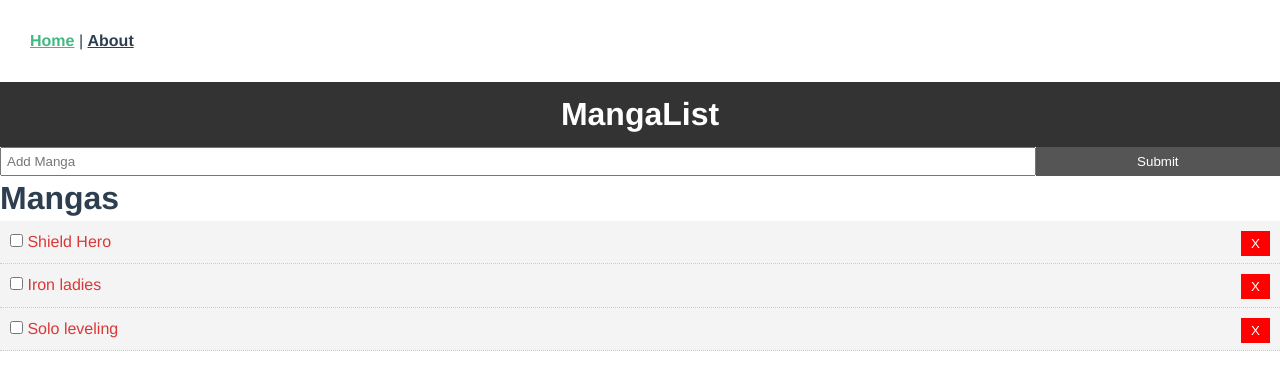
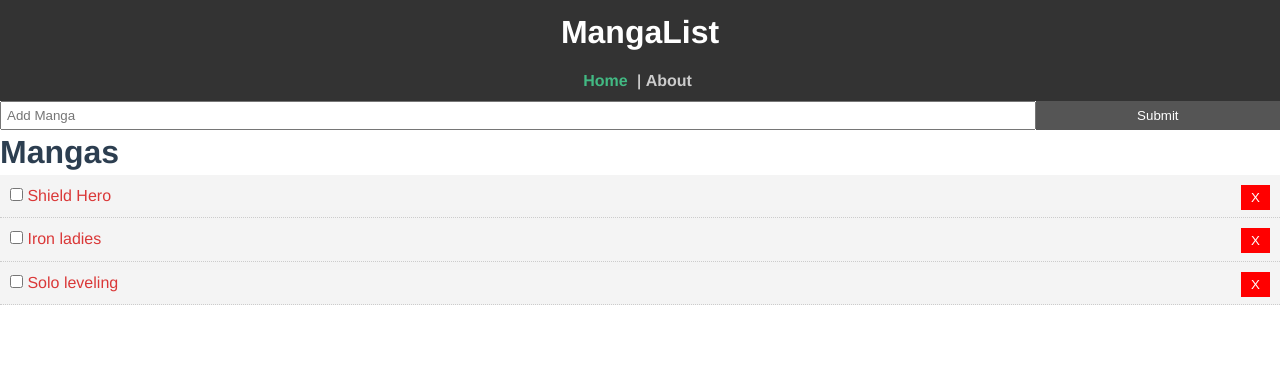
Before and after one commit to imcrazydia/mangalist, a Vue app: page / in a window 1280 px wide. Shown: the top 390 px of the page. Built offline with nearby package versions, Linux system fonts and the light colour scheme.

Commit message:
Header on every page

```diff
--- a/src/App.vue
+++ b/src/App.vue
@@ -1,12 +1,20 @@
 <template>
   <div id="app">
-    <div id="nav">
-      <router-link to="/">Home</router-link> |
-      <router-link to="/about">About</router-link>
-    </div>
+    <Header />
     <router-view/>
   </div>
 </template>
+
+<script>
+import Header from './components/layout/Header';
+
+export default {
+  name: "app",
+  components: {
+    Header
+  }
+}
+</script>
 
 <style>
 #app {
@@ -18,12 +26,14 @@
 }
 
 #nav {
-  padding: 30px;
+  padding: 15px;
+  margin-bottom: -1em;
 }
 
 #nav a {
   font-weight: bold;
-  color: #2c3e50;
+  color: #ccc;
+  text-decoration: none;
 }
 
 #nav a.router-link-exact-active {
--- a/src/components/layout/Header.vue
+++ b/src/components/layout/Header.vue
@@ -1,6 +1,11 @@
 <template>
     <header class="header">
         <h1>MangaList</h1>
+
+        <div id="nav">
+            <router-link to="/">Home</router-link> |
+            <router-link to="/about">About</router-link>
+        </div>
     </header>
 </template>
 
--- a/src/views/Home.vue
+++ b/src/views/Home.vue
@@ -1,6 +1,5 @@
 <template>
   <div id="app">
-    <Header />
 
     <AddManga v-on:add-manga="AddManga" />
 
@@ -11,14 +10,12 @@
 </template>
 
 <script>
-import Header from '../components/layout/Header';
 import Mangas from '../components/Mangas';
 import AddManga from '../components/AddManga';
 
 export default {
   name: 'home',
   components: {
-    Header,
     Mangas,
     AddManga
   },
```
Also changed, not shown: 1 other file (tests, documents, lock files or other folders).
